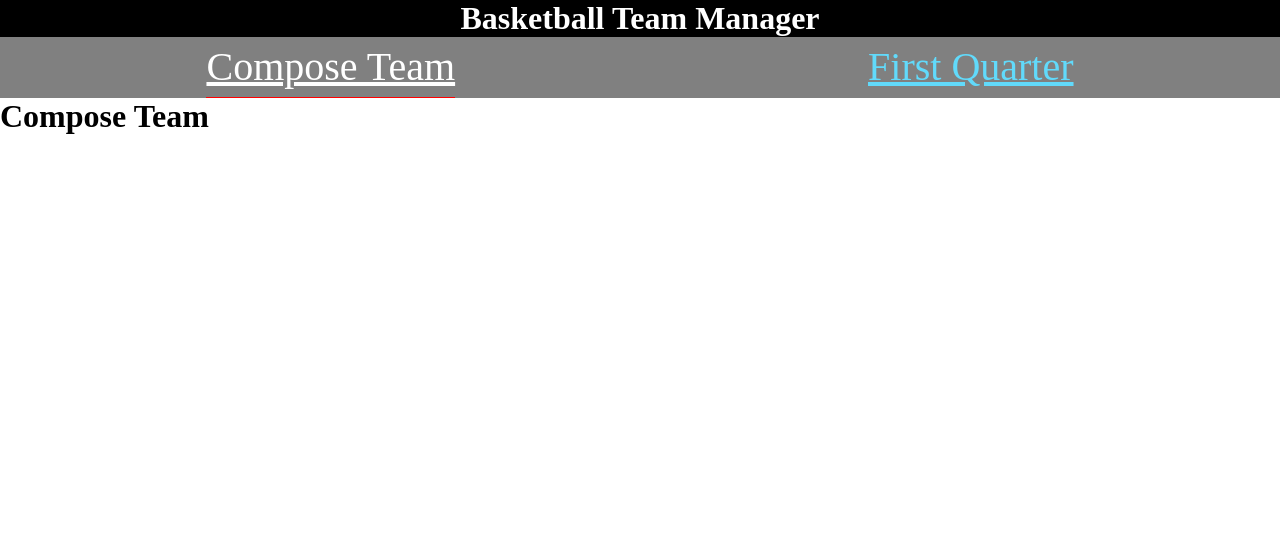
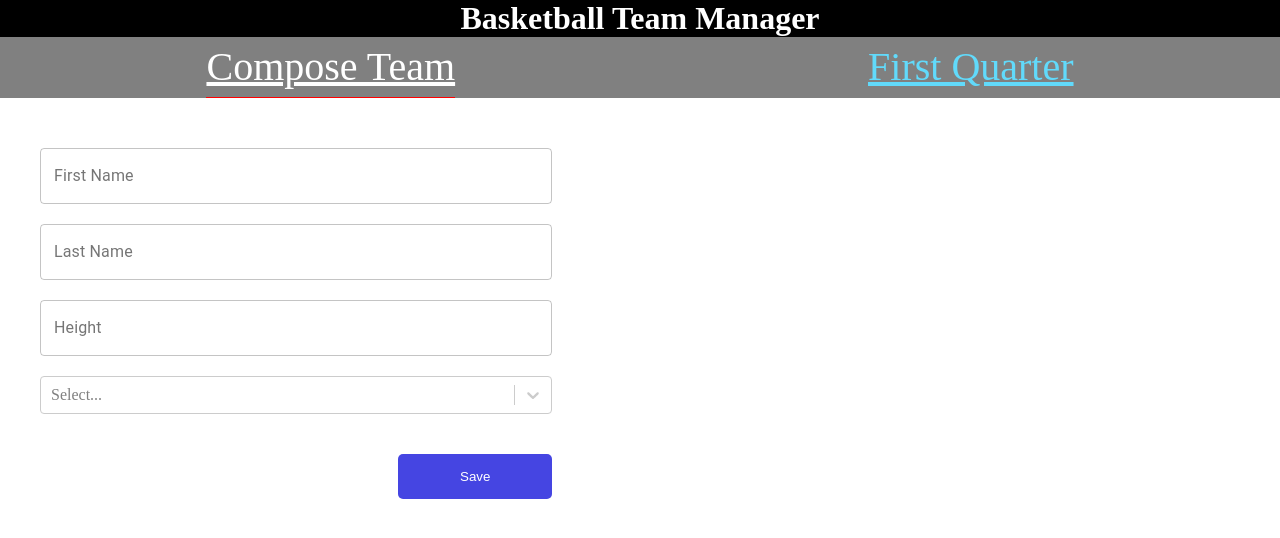
Before and after one commit to Farukhkhan05/BasketballManager-React, a React (Create React App) app: page / in a window 1280 px wide. Shown: the top 538 px of the page. Built offline with nearby package versions, Linux system fonts and the light colour scheme.

Commit message:
Basketballmanager latest_push

```diff
--- a/package.json
+++ b/package.json
@@ -3,6 +3,7 @@
   "version": "0.1.0",
   "private": true,
   "dependencies": {
+    "@material-ui/core": "^4.11.3",
     "@testing-library/jest-dom": "^5.11.10",
     "@testing-library/react": "^11.2.6",
     "@testing-library/user-event": "^12.8.3",
@@ -10,6 +11,7 @@
     "react-dom": "^17.0.2",
     "react-router-dom": "^5.2.0",
     "react-scripts": "4.0.3",
+    "react-select": "^4.3.0",
     "web-vitals": "^1.1.1"
   },
   "scripts": {
--- a/src/components/ComposeTeam.jsx
+++ b/src/components/ComposeTeam.jsx
@@ -1,10 +1,45 @@
-import React from 'react'
+import React, { useState } from 'react';
+import Select from 'react-select';
+import makeAnimated from 'react-select/animated';
+import TextField from '@material-ui/core/TextField';
 
 const ComposeTeam = () => {
+
+    let options=[
+        {value:"Point Guard(PG)", label :"Point Guard"},
+        {value:"Shooting Guard(SG)",label :"Shooting Guard"},
+        {value:"Small Forward(SF)", label :"Small Forward"},
+        {value:"Power Forward(PF)",label :"Power Forward"},
+        {value:"The Center(C)", label:"The Center"}
+    ]
+
+    const animatedComponents = makeAnimated();
+
+    const [values, setValues] = useState({
+        fname : "",
+        lname : "",
+        height : "",
+        position : ""
+    })
+
+    const handleInputChange = (e) =>{
+        const {name, value} = e.target;
+        setValues({...values, [name] : value})
+        console.log("values", values)
+    }
+
     return (
-        <div>
-            <h1>Compose Team</h1>
-        </div>
+        <>
+            <div className="compose_form">
+                <form>
+                    <TextField value={values.fname} onChange={handleInputChange} name="fname" label ="First Name" variant="outlined" className="input"/>
+                    <TextField value={values.lname} onChange={handleInputChange} name="lname" label ="Last Name" variant="outlined" className="input"/>
+                    <TextField value={values.height} onChange={handleInputChange} name="height" label ="Height" variant="outlined" className="input" />
+                    <Select value={values.position} onChange={handleInputChange} name="position" components={animatedComponents} options={options} className="input"/>
+                    <button type = "submit" className="submitbtn">Save</button>
+                </form>
+            </div>
+        </>
     )
 }
 
--- a/src/index.css
+++ b/src/index.css
@@ -24,3 +24,28 @@ a.active_class{
 a{
     color: #61dafb;
 }
+
+.compose_form form{
+    display: flex;
+    flex-direction: column;
+    width: 40%;
+    margin-left: 40px;
+    margin-top: 30px;
+}
+
+.input{
+    margin-top: 20px !important;
+    padding: 0px !important;
+}
+
+.submitbtn{
+    position: relative;
+    margin-top: 40px;
+    background-color: rgb(69, 69, 226 );
+    color: white;
+    padding: 15px;
+    outline: none;
+    border: none;
+    border-radius: 5px;
+    margin-left: 70%;
+}
```
Also changed, not shown: 1 other file (tests, documents, lock files or other folders).
